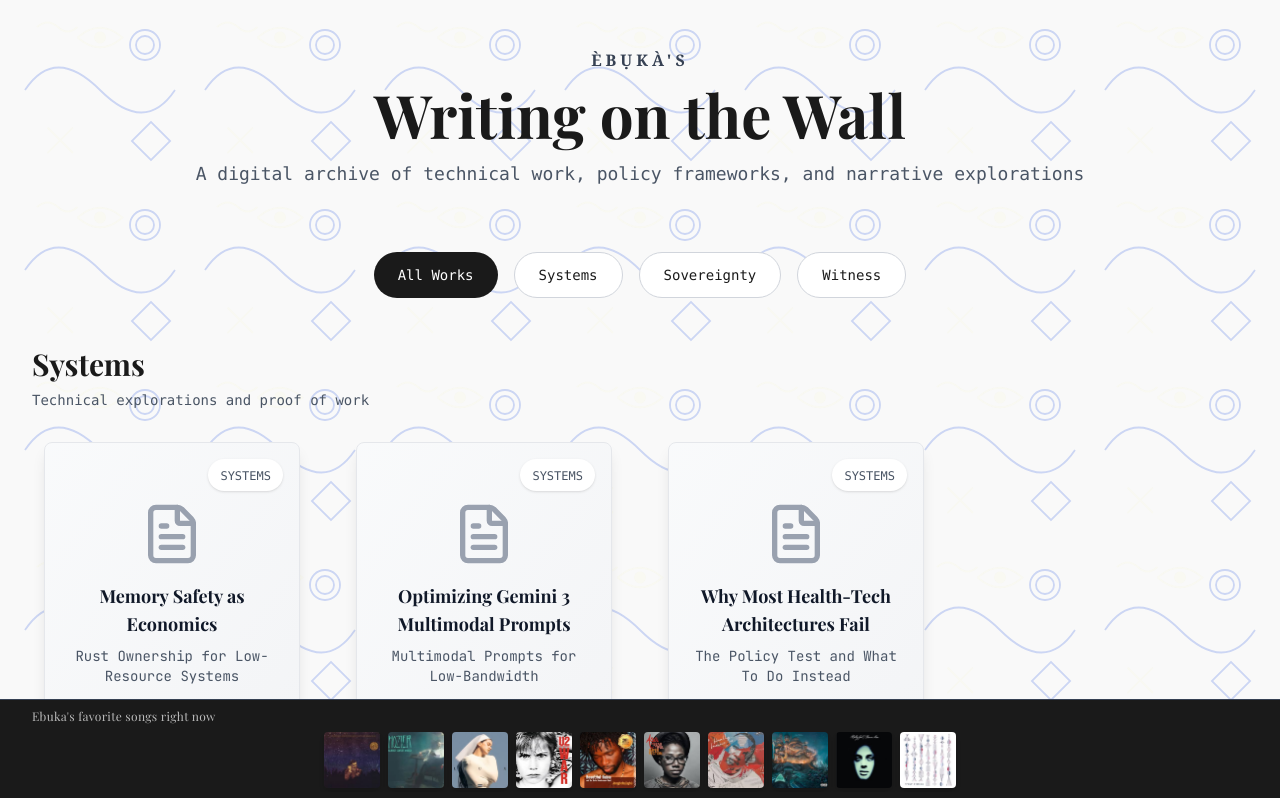
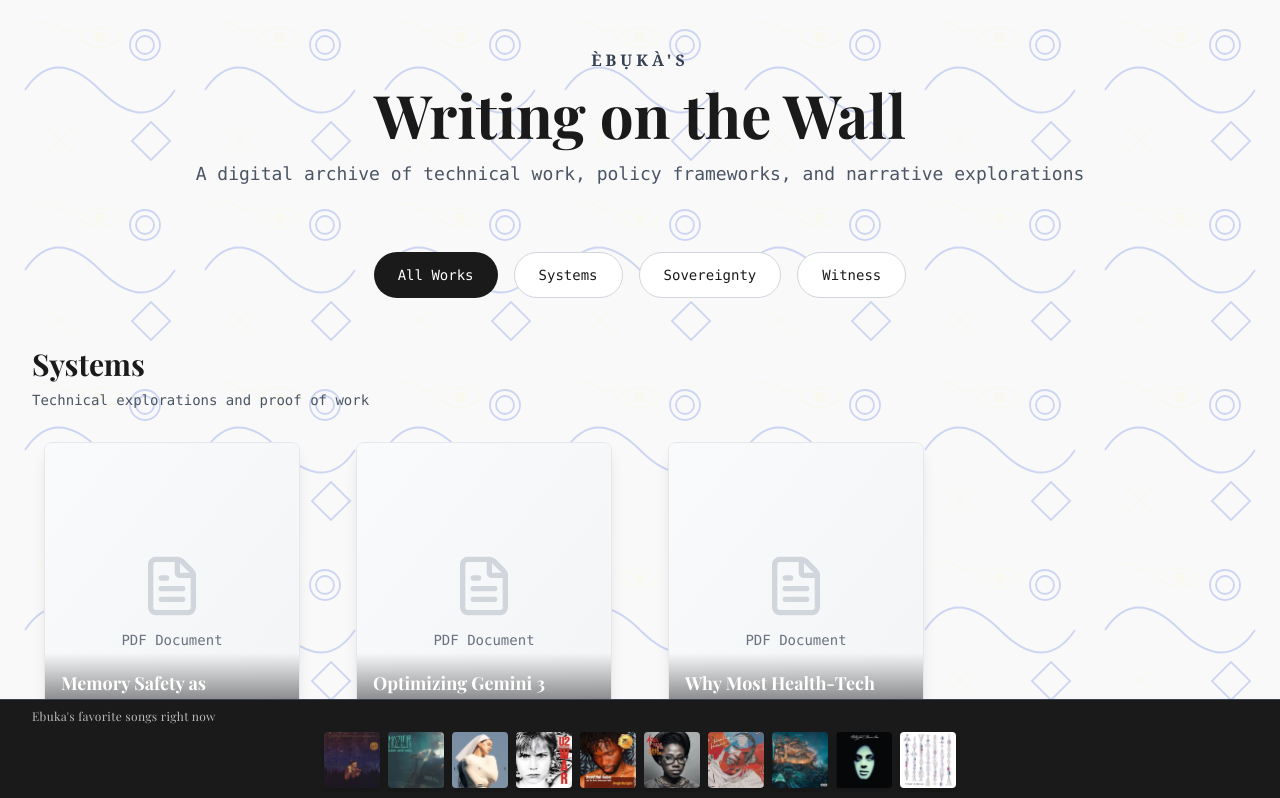
Before and after one commit to david-ac1/Writing-On-The-Wall, a Next.js app: page / in a window 1280 px wide. Shown: the top 798 px of the page. Built offline with nearby package versions, Linux system fonts and the light colour scheme.

Commit message:
Restore PDF preview on cards while keeping direct link functionality

```diff
--- a/src/components/DocumentCard.tsx
+++ b/src/components/DocumentCard.tsx
@@ -2,7 +2,20 @@
 
 import { motion } from 'framer-motion';
 import { Document as DocumentType } from '@/types';
-import { FileText, ExternalLink } from 'lucide-react';
+import { ExternalLink, FileText } from 'lucide-react';
+import dynamic from 'next/dynamic';
+
+const PDFPreview = dynamic<{ filePath: string }>(
+  () => import('./PDFPreview').then(mod => mod.default),
+  {
+    ssr: false,
+    loading: () => (
+      <div className="w-full h-full bg-gradient-to-br from-gray-100 to-gray-200 animate-pulse flex items-center justify-center">
+        <span className="text-gray-500 text-xs">Loading preview...</span>
+      </div>
+    )
+  }
+);
 
 interface DocumentCardProps {
   document: DocumentType;
@@ -23,33 +36,36 @@ export default function DocumentCard({ document, onClick }: DocumentCardProps) {
       onClick={handleClick}
       style={{ transformStyle: 'preserve-3d', perspective: '1000px' }}
     >
-      <div className="relative w-64 h-80 bg-gradient-to-br from-gray-50 to-gray-100 rounded-lg shadow-lg overflow-hidden border border-gray-200 transition-shadow group-hover:shadow-2xl flex flex-col items-center justify-center p-6">
-        {/* Document Icon */}
-        <div className="mb-4">
-          <FileText size={64} className="text-gray-400 group-hover:text-blue-600 transition-colors" />
+      <div className="relative w-64 h-80 bg-white rounded-lg shadow-lg overflow-hidden border border-gray-200 transition-shadow group-hover:shadow-2xl">
+        {/* PDF First Page Preview - with fallback */}
+        <div className="w-full h-full">
+          <PDFPreview filePath={document.filePath} />
         </div>
 
-        {/* Title */}
-        <h3 className="text-gray-900 font-serif text-lg font-bold text-center mb-2 line-clamp-3">
-          {document.title}
-        </h3>
+        {/* Overlay on Hover */}
+        <div className="absolute inset-0 bg-black opacity-0 group-hover:opacity-30 transition-opacity duration-300" />
 
-        {/* Description */}
-        {document.description && (
-          <p className="text-gray-600 text-sm text-center line-clamp-2 mb-4">
-            {document.description}
-          </p>
-        )}
-
-        {/* Open Indicator */}
-        <div className="absolute bottom-4 left-0 right-0 flex items-center justify-center opacity-0 group-hover:opacity-100 transition-opacity">
-          <span className="text-blue-600 text-sm font-medium flex items-center gap-2 bg-white px-4 py-2 rounded-full shadow-md">
+        {/* Open Indicator on Hover */}
+        <div className="absolute inset-0 flex items-center justify-center opacity-0 group-hover:opacity-100 transition-opacity">
+          <span className="text-white text-sm font-medium flex items-center gap-2 bg-black bg-opacity-60 px-4 py-2 rounded-full">
             Open PDF <ExternalLink size={16} />
           </span>
         </div>
 
+        {/* Title Bar */}
+        <div className="absolute bottom-0 left-0 right-0 bg-gradient-to-t from-black to-transparent p-4">
+          <h3 className="text-white font-serif text-lg font-bold line-clamp-2">
+            {document.title}
+          </h3>
+          {document.description && (
+            <p className="text-gray-300 text-xs mt-1 line-clamp-1">
+              {document.description}
+            </p>
+          )}
+        </div>
+
         {/* Category Badge */}
-        <div className="absolute top-4 right-4 bg-white px-3 py-1 rounded-full shadow-sm">
+        <div className="absolute top-4 right-4 bg-white px-3 py-1 rounded-full shadow-md opacity-0 group-hover:opacity-100 transition-opacity">
           <span className="text-xs font-mono text-gray-600 uppercase">
             {document.category}
           </span>
--- a/src/components/PDFPreview.tsx
+++ b/src/components/PDFPreview.tsx
@@ -14,18 +14,24 @@ interface PDFPreviewProps {
 
 export default function PDFPreview({ filePath }: PDFPreviewProps) {
   const [hasError, setHasError] = useState(false);
+  const [hasLoaded, setHasLoaded] = useState(false);
 
   const handleLoadError = (error: Error) => {
-    console.error('PDF preview load error:', error);
+    console.warn('PDF preview load error (falling back to icon):', error);
     setHasError(true);
   };
 
-  // Fallback UI for errors
+  const handleLoadSuccess = () => {
+    setHasError(false);
+    setHasLoaded(true);
+  };
+
+  // Fallback UI for errors - simple and clean
   if (hasError) {
     return (
-      <div className="w-full h-full bg-gradient-to-br from-gray-100 to-gray-200 flex flex-col items-center justify-center p-4">
-        <FileText size={48} className="text-gray-400 mb-2" />
-        <span className="text-gray-600 text-xs text-center">Preview unavailable</span>
+      <div className="w-full h-full bg-gradient-to-br from-gray-50 to-gray-100 flex flex-col items-center justify-center p-6">
+        <FileText size={64} className="text-gray-300 mb-3" />
+        <span className="text-gray-500 text-sm font-mono">PDF Document</span>
       </div>
     );
   }
@@ -34,9 +40,10 @@ export default function PDFPreview({ filePath }: PDFPreviewProps) {
     <Document
       file={filePath}
       onLoadError={handleLoadError}
+      onLoadSuccess={handleLoadSuccess}
       loading={
         <div className="w-full h-full bg-gradient-to-br from-gray-100 to-gray-200 animate-pulse flex items-center justify-center">
-          <span className="text-gray-500 text-xs">Loading...</span>
+          <span className="text-gray-400 text-xs">Loading...</span>
         </div>
       }
       error={null}
@@ -61,13 +68,13 @@ export default function PDFPreview({ filePath }: PDFPreviewProps) {
           <div className="w-64 h-80 bg-gray-100 animate-pulse" />
         }
         error={
-          <div className="w-64 h-80 bg-gray-200 flex flex-col items-center justify-center">
-            <FileText size={32} className="text-gray-400 mb-2" />
-            <span className="text-gray-600 text-xs">Cannot render</span>
+          <div className="w-64 h-80 bg-gradient-to-br from-gray-50 to-gray-100 flex flex-col items-center justify-center">
+            <FileText size={48} className="text-gray-300 mb-2" />
+            <span className="text-gray-500 text-xs">Preview unavailable</span>
           </div>
         }
         onRenderError={(error) => {
-          console.error('Page render error:', error);
+          console.warn('Page render error (using fallback):', error);
           setHasError(true);
         }}
       />
```
